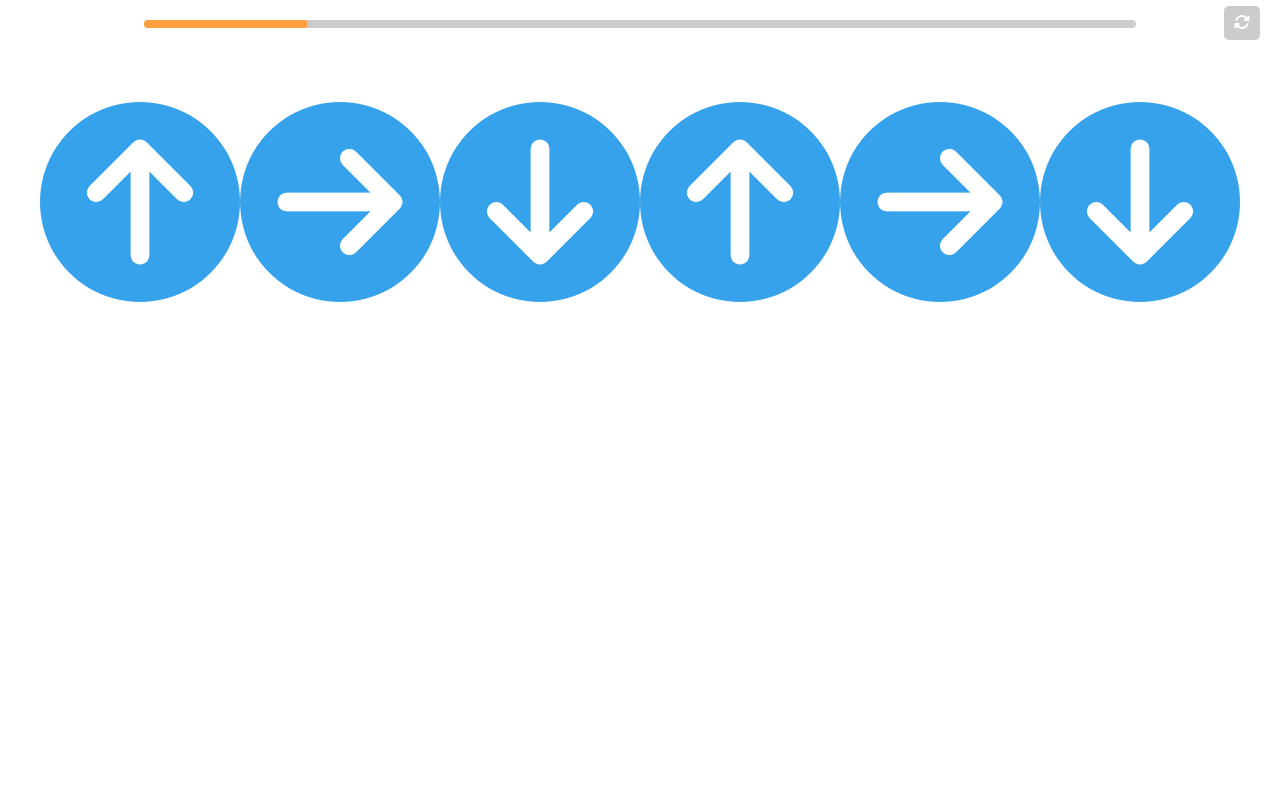
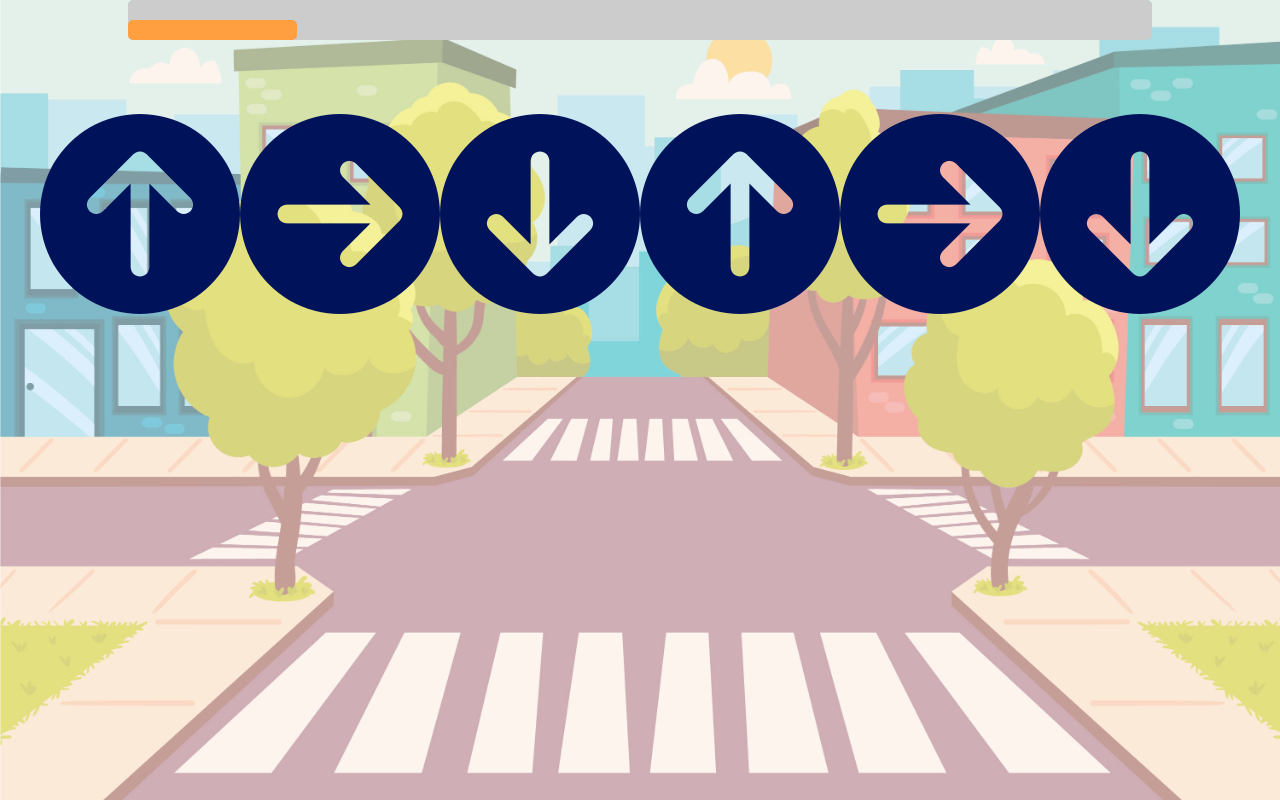
Before and after one commit to mrsweet5/arrowkeygame, a plain HTML site: page gamepage.html in a window 1280 px wide. Drawn offline with Linux system fonts and the light colour scheme.

Commit message:
background pics uploaded

```diff
--- a/gamepage.html
+++ b/gamepage.html
@@ -12,14 +12,17 @@
 </head>
 <body>
     <div class="game-container">
-        <button id="restartGameButton"><i class="fas fa-sync-alt"></i></button>
+      <div class="section">
+        <!-- <div class="bg"></div> -->
+        <!-- <button id="restartGameButton"><i class="fas fa-sync-alt"></i></button> -->
         <div id="progress-bar-container">
           <div id="progress-bar"></div>
         </div>
+        <audio id="pewPew" src='boink.mp3'></audio>
         <p><span id="score" class="animated"></span></p>
         <div class= "arrow">
         </div>
-        <!-- <i class="fas fa-arrow-circle-right arrow"></i> -->
+        </div>
       </div>
 </body>
 <script src="script.js"></script>
--- a/script.js
+++ b/script.js
@@ -64,6 +64,7 @@ function getRandomInt(max) { // Returns a random Integer in the range 0,...,max-
   //push into playerArray
 function arrowKeyDown(event) {
     if (event.key== "ArrowRight"){
+
         playerArray.push ("right");
         keyComparer();
     }
--- a/style.css
+++ b/style.css
@@ -3,6 +3,13 @@
     padding: 0;
     margin: 0;
     box-sizing: border-box;
+}
+.section {
+  background: #c300ff url(directionbg.jpg);
+    height: 100vh;
+    background-size: cover;
+    background-position: 0 0;
+    /* opacity: 50%; */
 }
 #startGameButton {
     margin-top: 20px;
@@ -12,6 +19,7 @@
 }
 
 body {
+    overflow: hidden;
     font-family: Arial;
     background-color: #fff;
     color: #333;
@@ -20,7 +28,6 @@ body {
     width: 100vw;
     height: 100vh;
     text-align: center;
-    padding: 20px;
   }
   #score {
       margin-top: 20px;
@@ -33,11 +40,10 @@ body {
     user-select: none;
 }
 .arrow {
-    margin-top: 20px;
+  opacity: 100%;
+  margin-top: 20px;
   font-size: 200px;
   cursor: default;
-  /* color: #36a2eb;
-  color: #ff6384;   */
 }
 
 #restartGameButton {
@@ -63,20 +69,22 @@ body {
   }
 
   .normal {
-    color: #36a2eb;
+    color: #00135a;
   }
 
   .exciting {
-    color: #59f34b;
+    color: #00f600;
   }
 
   #progress-bar-container {
+    padding-top: 20px;
     width: 80%;
     margin: 0 auto 10px auto;
     background-color: #ccc;
     border-radius: 5px;
   }
   #progress-bar {
+    padding-top: 20px;
     width: 100%;
     height: 8px;
     background-color: #00cc99;
```
Also changed, not shown: firstscreen.css (+8 -17 lines), index.html (+4 -4 lines), directionbg.jpg (added), title.png (added), 2 other files.
